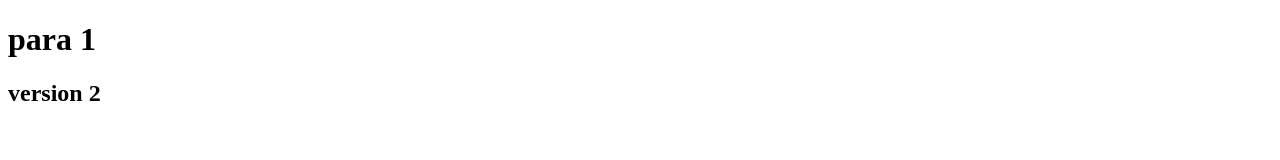
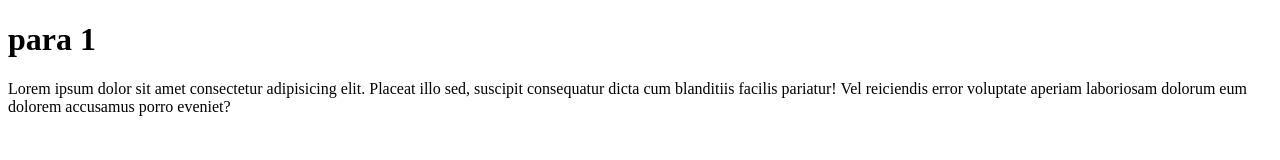
Before and after one commit to IrraDistor/2ISA-feb5, a plain HTML site: page index.html in a window 1280 px wide. Drawn offline with Linux system fonts and the light colour scheme.

Commit message:
3rd commit

```diff
--- a/index.html
+++ b/index.html
@@ -8,6 +8,6 @@
 </head>
 <body>
     <h1>para 1</h1>
-    <h2>version 2</h2>
+    <p>Lorem ipsum dolor sit amet consectetur adipisicing elit. Placeat illo sed, suscipit consequatur dicta cum blanditiis facilis pariatur! Vel reiciendis error voluptate aperiam laboriosam dolorum eum dolorem accusamus porro eveniet?</p>
 </body>
 </html>
```
